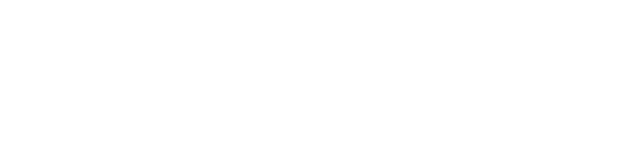
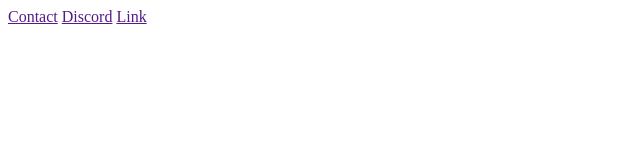
Before and after one commit to mariblan/WD-045, a plain HTML site: page Primer/aboutPatricia.html in a window 1280 px wide. Shown: the whole page, without its empty margins (0-640 px from the left). Drawn offline with Linux system fonts and the light colour scheme.

Commit message:
Create a link in the page aboutus

```diff
--- a/Primer/aboutPatricia.html
+++ b/Primer/aboutPatricia.html
@@ -12,6 +12,11 @@
       <div class="square"></div>
       <div class="hobby-and-skills"></div>
       <div class="experience"></div>
+        <div class="socialmedia-icons">
+          <a href="">Contact</a>
+          <a href="">Discord</a>
+          <a href="">Link</a>
+        </div>
       <footer></footer>
     </div>
   </body>
```
